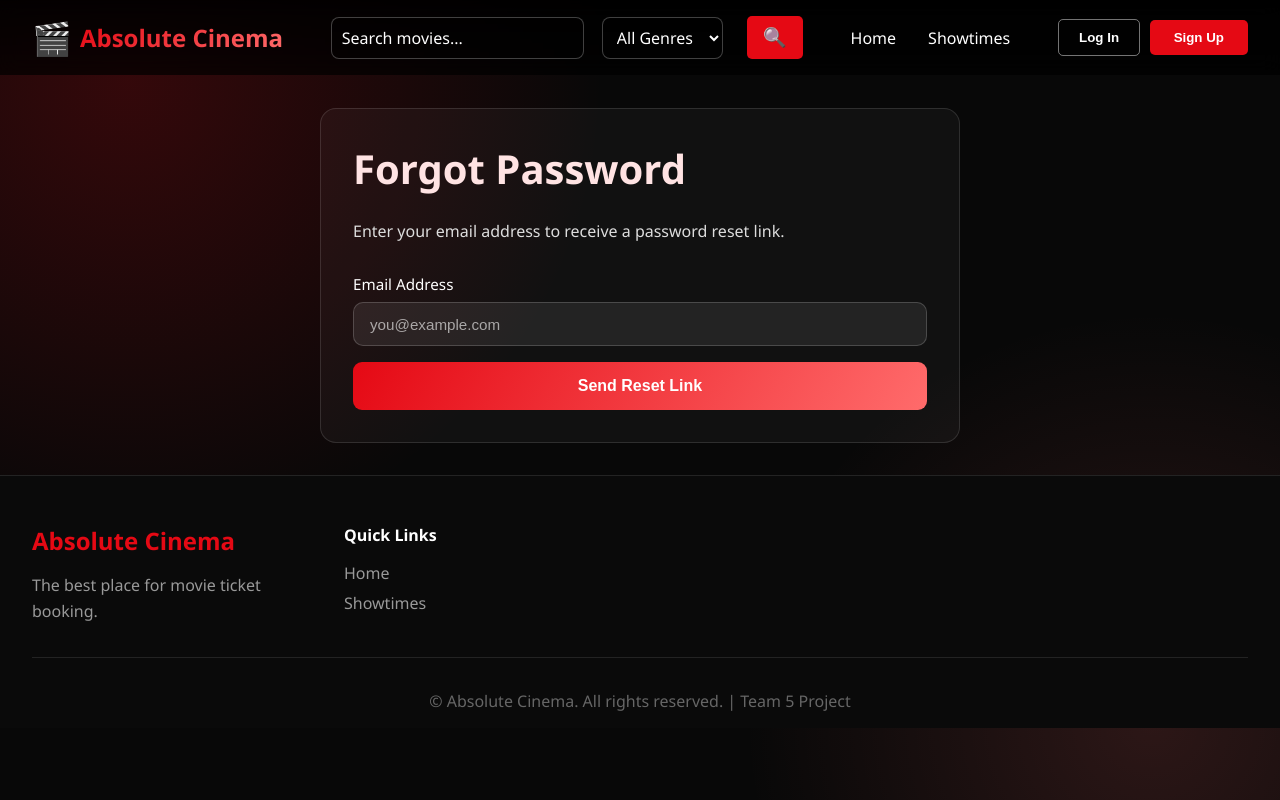
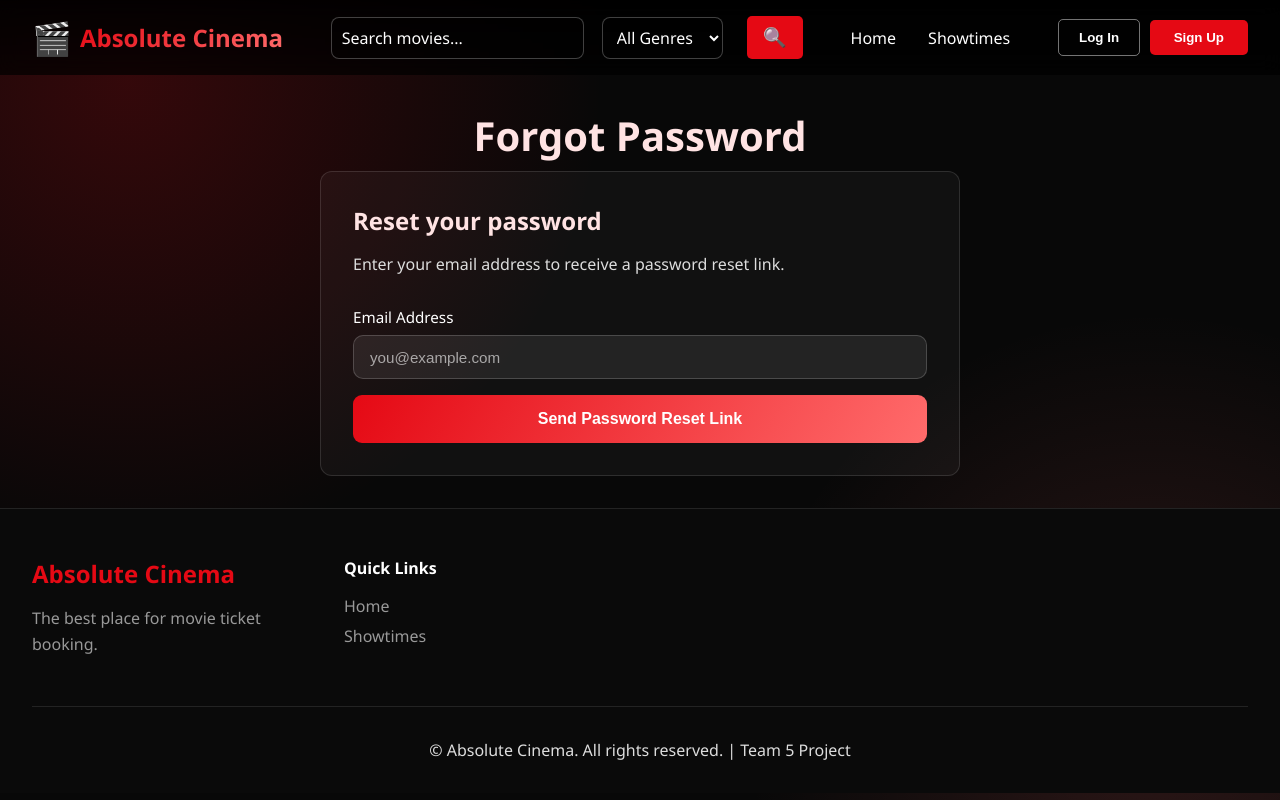
Before and after one commit to nickstoni/Team_5_Cinema_E-Booking_System, a React (Create React App) app in the folder frontend/: page /login/forgot-password in a window 1280 px wide. Built offline with nearby package versions, Linux system fonts and the light colour scheme; no server answers.

Commit message:
Email wording changes and css adjustments

```diff
--- a/frontend/src/components/login/ForgotPasswordPage.js
+++ b/frontend/src/components/login/ForgotPasswordPage.js
@@ -27,10 +27,10 @@ function ForgotPasswordPage() {
 
             const data = await response.json();
             if (response.ok && data.success) {
-                setMessage(data.message || 'If that email is registered, a password reset link has been sent.');
+                setMessage(data.message || 'A password reset link has been sent to your email.');
                 setEmail('');
             } else {
-                setError(data.message || 'Unable to send reset email. Please try again.');
+                setError(data.message || 'Unable to send email. Please try again.');
             }
         } catch (submitError) {
             setError(submitError.message || 'Network error. Please try again.');
@@ -43,8 +43,9 @@ function ForgotPasswordPage() {
         <div className="forgot-password-page">
             <Navbar />
             <main className="forgot-password-main">
+                <h1>Forgot Password</h1>
                 <div className="forgot-password-card">
-                    <h1>Forgot Password</h1>
+                    <h2>Reset your password</h2>
                     <p>Enter your email address to receive a password reset link.</p>
                     {message && <div className="success-message">{message}</div>}
                     {error && <div className="error-message">{error}</div>}
@@ -63,7 +64,7 @@ function ForgotPasswordPage() {
                             />
                         </label>
                         <button type="submit" className="primary-btn" disabled={isLoading}>
-                            {isLoading ? 'Sending...' : 'Send Reset Link'}
+                            {isLoading ? 'Sending...' : 'Send Password Reset Link'}
                         </button>
                     </form>
                 </div>
--- a/frontend/src/components/login/LoginPage.js
+++ b/frontend/src/components/login/LoginPage.js
@@ -68,6 +68,7 @@ function LoginPage() {
             <Navbar />
             <main className="login-main">
                 <h1>Login</h1>
+                <p>Welcome back to Absolute Cinema!</p>
                     <form className="login-form" onSubmit={handleSubmit}>
                         {error ? <div className="login-error">{error}</div> : null}
                         <LoginSection formData={formData} onInputChange={handleInputChange} />
--- a/frontend/src/styles/login/ForgotPasswordPage.css
+++ b/frontend/src/styles/login/ForgotPasswordPage.css
@@ -18,7 +18,7 @@
   width: 75vw;
   max-width: 640px;
   padding: 2rem;
-  border-radius: 16px;
+  border-radius: 12px;
   background: rgba(255, 255, 255, 0.04);
   border: 1px solid rgba(255, 255, 255, 0.12);
   display: flex;
--- a/frontend/src/styles/login/LoginPage.css
+++ b/frontend/src/styles/login/LoginPage.css
@@ -17,12 +17,17 @@
 h1 {
   font-size: 2.5rem;
   color: #ffe3e3;
-  margin-bottom: 1rem;
+  margin-bottom: 0.5rem;
 }
 
 h2 {
   font-size: 1.5rem;
   color: #ffe3e3;
+}
+
+p {
+  color: #ddd;
+  margin-bottom: 1rem;
 }
 
 .login-section {
@@ -82,7 +87,9 @@ h2 {
 }
 
 .submit-button:hover {
+  background: linear-gradient(120deg, #ff6b6b, #e50914);
   transform: translateY(-1px);
+  box-shadow: 0 10px 20px rgba(229, 9, 20, 0.3);
 }
 
 .login-error {
```
Also changed, not shown: 1 other file (tests, documents, lock files or other folders).
